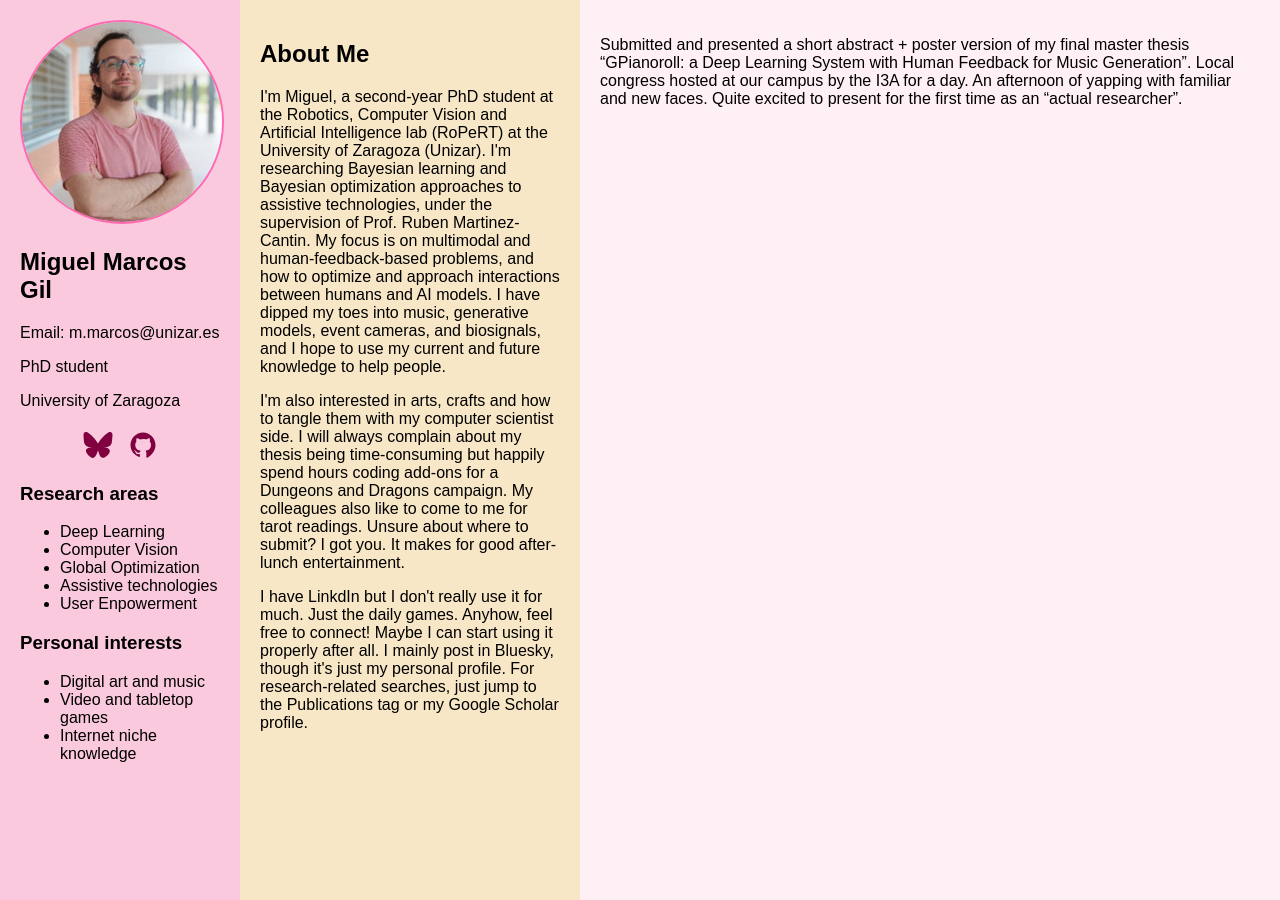
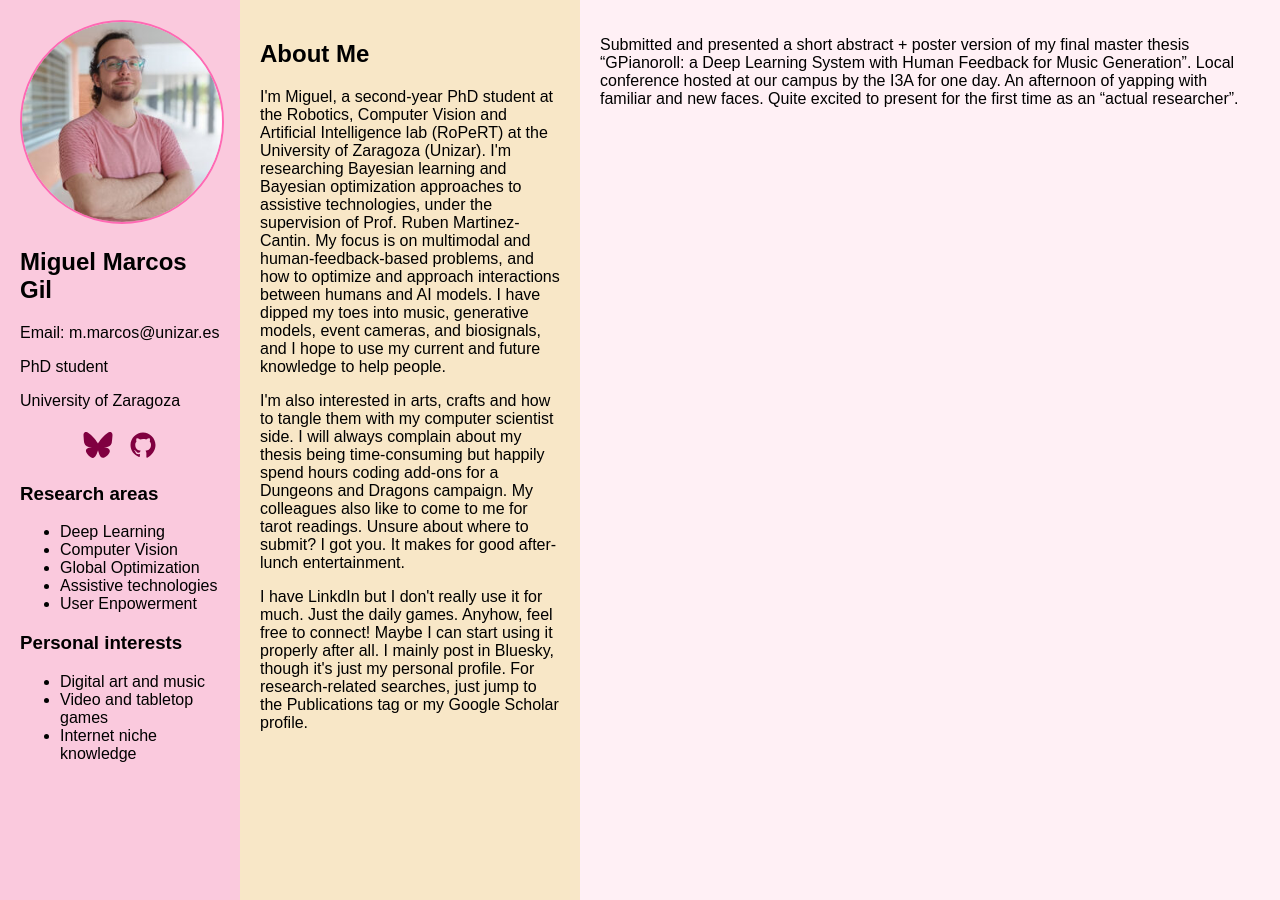
Before and after one commit to mikceroese/mikceroese.github.io, a Jekyll site: the page built from _posts/2024-06-26-JJII.md, in a window 1280 px wide. Built offline with Jekyll 4.4.1, drawn with Linux system fonts in a browser that asks for light colours; our own code applies the rules of GitHub Pages for plain Markdown files.

Commit message:
More research

```diff
--- a/_posts/2024-06-26-JJII.md
+++ b/_posts/2024-06-26-JJII.md
@@ -4,4 +4,4 @@ date: 2024-06-26
 category: research
 ---
 
-Submitted and presented a short abstract + poster version of my final master thesis "GPianoroll: a Deep Learning System with Human Feedback for Music Generation". Local congress hosted at our campus by the I3A for a day. An afternoon of yapping with familiar and new faces. Quite excited to present for the first time as an "actual researcher".
+Submitted and presented a short abstract + poster version of my final master thesis "GPianoroll: a Deep Learning System with Human Feedback for Music Generation". Local conference hosted at our campus by the I3A for one day. An afternoon of yapping with familiar and new faces. Quite excited to present for the first time as an "actual researcher".
```
Also changed, not shown: _posts/2025-05-20-PLoSOne.md (+1 -0 lines), _posts/2026-04-06-BecaDGA.md (added, +8 -0 lines).
